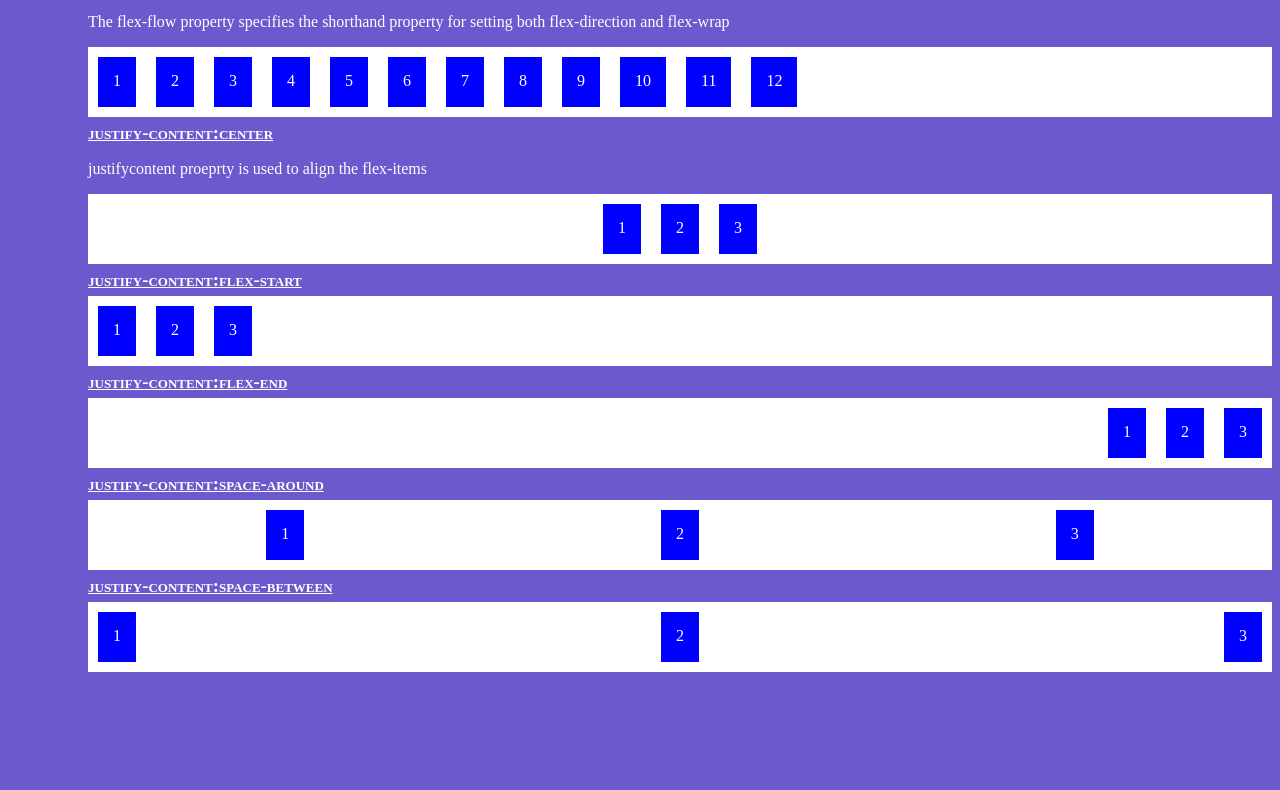
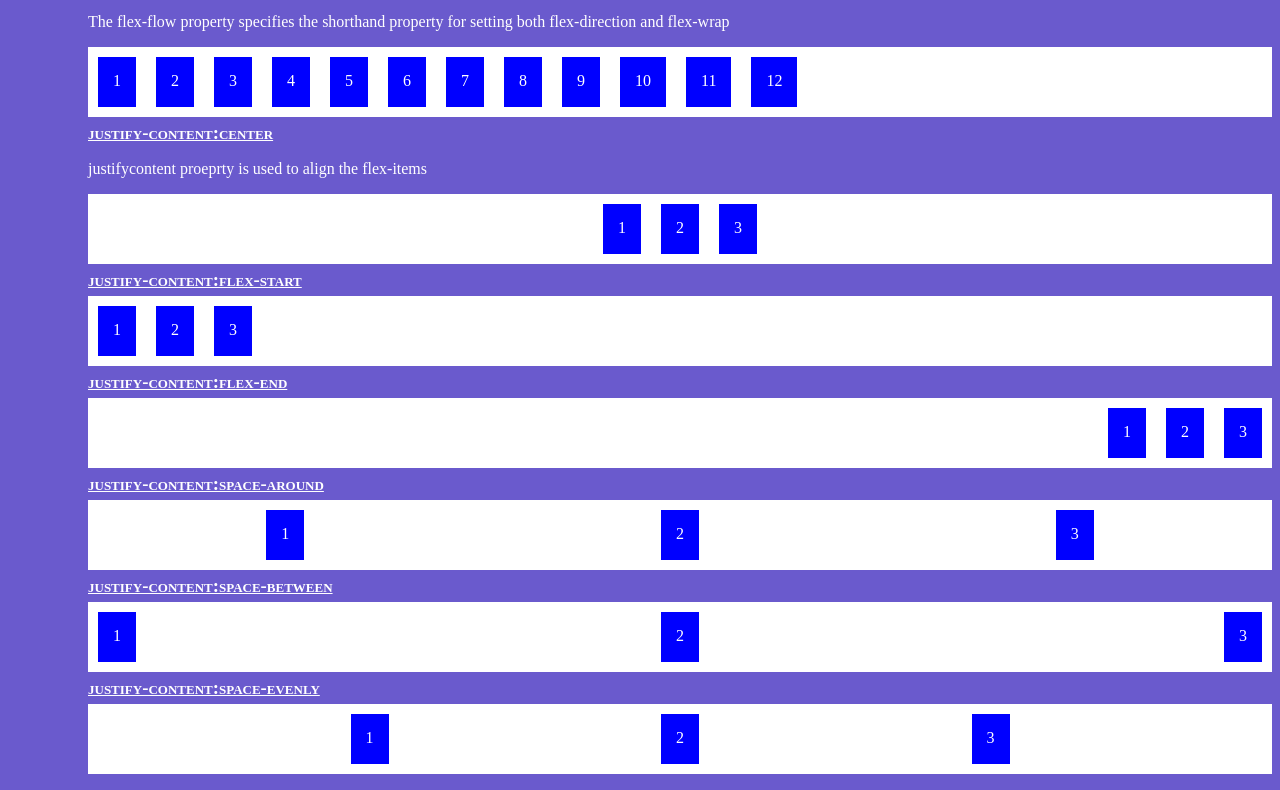
Before and after one commit to mdafsha9/CSS3-Tutorials, a plain HTML site: page flexbox.html in a window 1280 px wide. Shown: the part 2702-3492 px from the top of the page. Before the commit the page ends 3390 px from the top, so only its background shows below. Drawn offline with Linux system fonts and the light colour scheme.

Commit message:
justify content:space-evenly

```diff
--- a/flexbox.css
+++ b/flexbox.css
@@ -189,3 +189,14 @@ h3{
   margin:10px;
   height:20px;
 }
+.flex-container_j5{
+  display:flex;
+  background-color:white;
+  justify-content:space-evenly;
+}
+.flex-item14{
+  background-color:blue;
+  padding:15px;
+  margin:10px;
+  height:20px;
+}
--- a/flexbox.html
+++ b/flexbox.html
@@ -171,5 +171,11 @@
       <div class="flex-item13">2</div>
       <div class="flex-item13">3</div>
     </div>
+    <h3>justify-content:space-evenly</h3>
+    <div class="flex-container_j5">
+      <div class="flex-item14">1</div>
+      <div class="flex-item14">2</div>
+      <div class="flex-item14">3</div>
+    </div>
   </body>
   </html>
```
